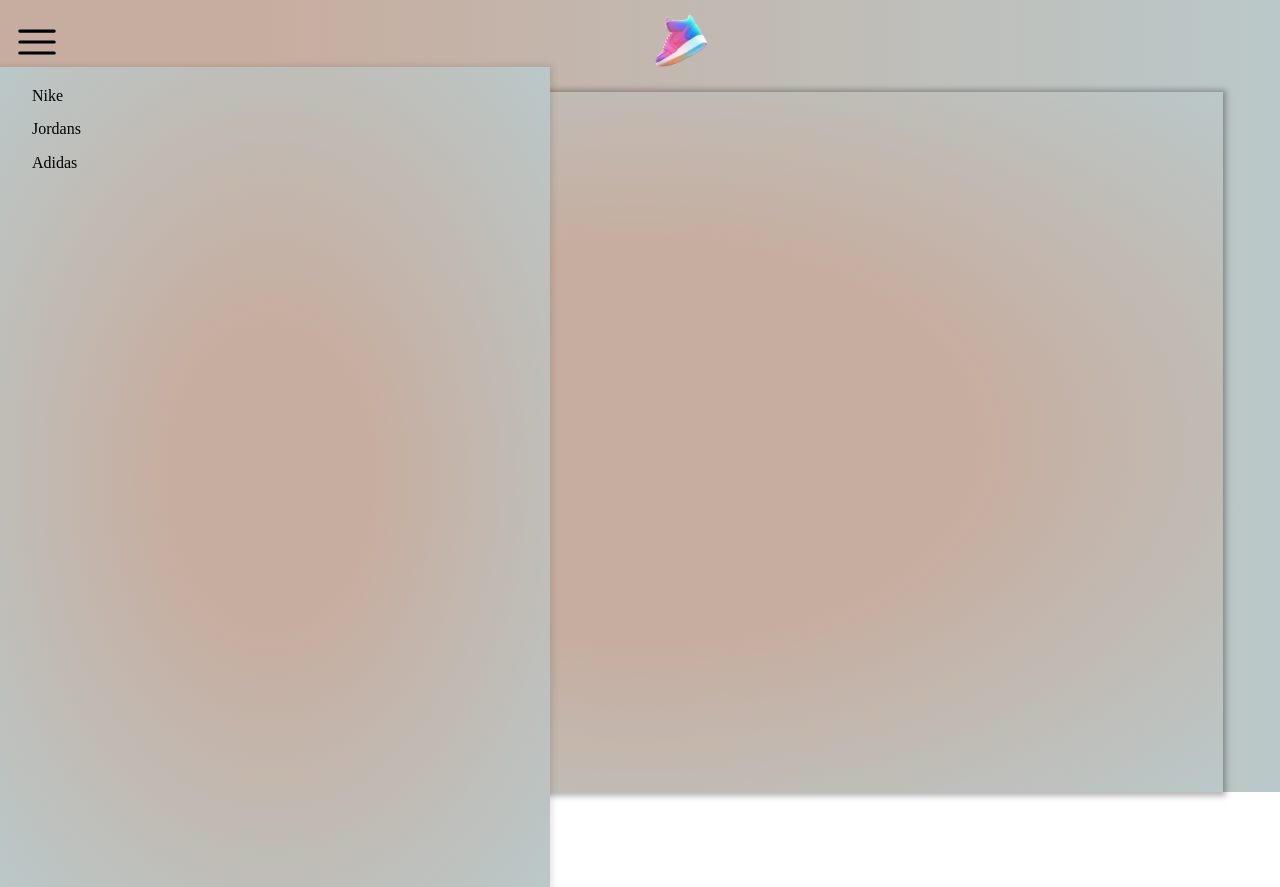
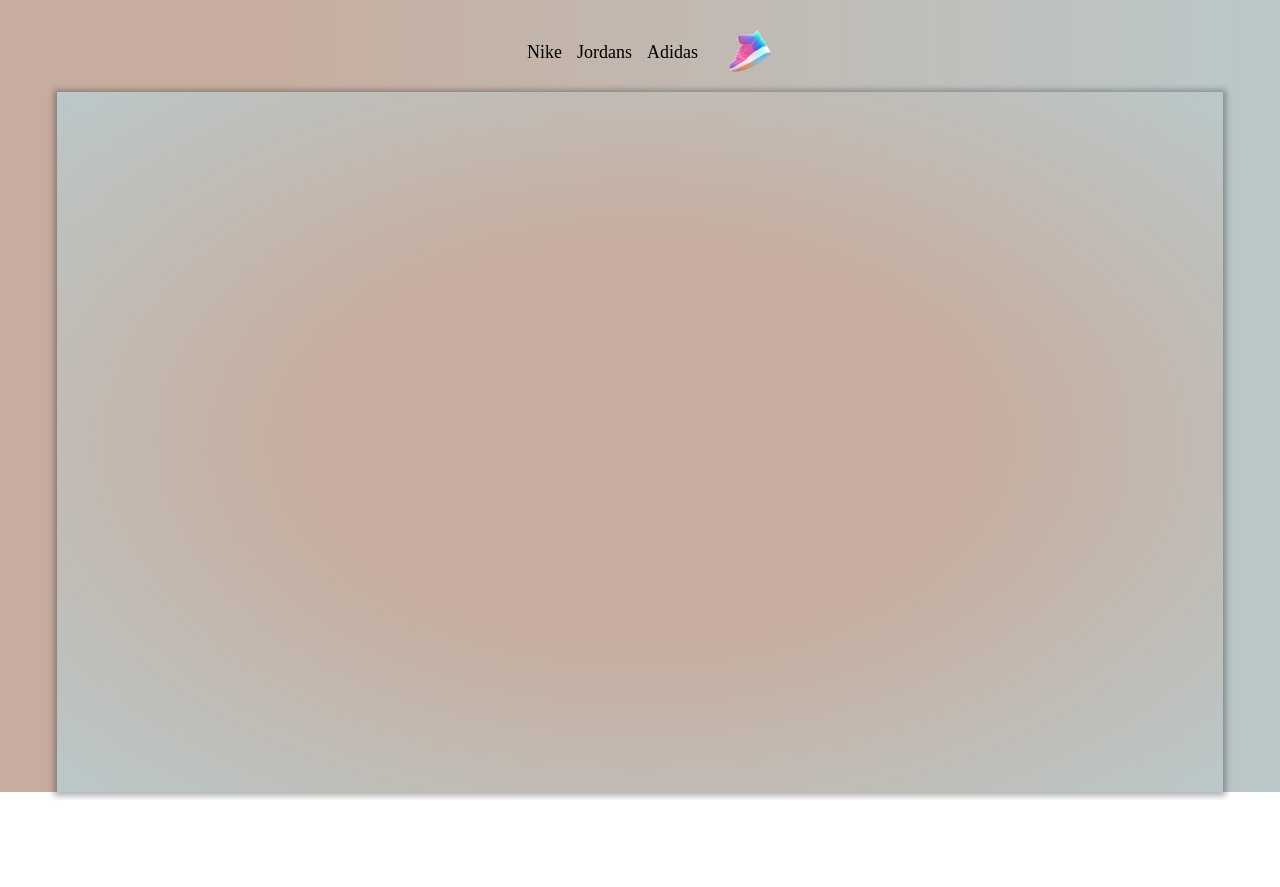
Before and after one commit to avalos010/SneakerSpotter, a React (Vite) app: page / in a window 1280 px wide. After the commit the page ends 800 px from the top, so only its background shows below. Built offline with nearby package versions, Linux system fonts and the light colour scheme.

Commit message:
nav styles done for now

```diff
--- a/src/components/Nav/Nav.jsx
+++ b/src/components/Nav/Nav.jsx
@@ -1,17 +1,32 @@
 import Logo from "../../assets/logo.png";
 import { Bars3Icon } from "@heroicons/react/24/solid";
 import "./nav.css";
+import { useState } from "react";
 function Nav() {
+  const [showMobileNaw, setShowMobileNav] = useState(false);
+
   return (
     <nav className="navigation-menu">
       <div className="navigation-menu--mobile">
-        <Bars3Icon className="navigation-menu--icon" />
+        <Bars3Icon
+          className="navigation-menu--icon"
+          onClick={() => setShowMobileNav(!showMobileNaw)}
+        />
         <img src={Logo} alt="logo of shoes" />
       </div>
-      <ul className="navigation-menu--links">
+
+      <ul
+        className={`navigation-menu--links  ${
+          showMobileNaw
+            ? "navigation-menu--links-show"
+            : "navigation-menu--links-hide"
+        }`}
+      >
         <li>Nike</li>
         <li>Jordans</li>
         <li>Adidas</li>
+
+        <img width={80} src={Logo} alt="logo of shoes" />
       </ul>
     </nav>
   );
--- a/src/components/Nav/nav.css
+++ b/src/components/Nav/nav.css
@@ -12,6 +12,14 @@
   align-items: center;
 }
 
+.navigation-menu--links-hide {
+  transform: translateX(-1000px);
+}
+
+.navigation-menu--links-show {
+  transform: translateX(0px);
+}
+
 .navigation-menu--mobile > img {
   width: 100px;
   margin: auto;
@@ -22,16 +30,53 @@
   height: 100vh;
   background: radial-gradient(#c7ad9f 25%, #bac8c9);
   box-shadow: 0px 1px 6px 3px rgba(0, 0, 0, 0.1);
-  margin-top: 75px;
   width: 40%;
   list-style: none;
   display: flex;
   flex-direction: column;
   padding-top: 20px;
   gap: 15px;
+  transition: all 0.3s ease-in-out;
 }
 
 .navigation-menu--icon {
   width: 50px;
   margin: 20px;
 }
+
+@media (max-width: 767px) {
+  .navigation-menu--links {
+    margin-top: 100px;
+  }
+
+  .navigation-menu {
+    border-bottom: 1px solid rgba(0, 0, 0, 0.2);
+  }
+}
+
+@media (min-width: 768px) {
+  .navigation-menu--links {
+    position: relative;
+    width: 100%;
+    height: auto;
+    background: none;
+    box-shadow: none;
+    flex-direction: row;
+    margin: auto;
+    align-items: center;
+    justify-content: center;
+  }
+
+  .navigation-menu--links > li {
+    color: #000;
+    font-size: 18px;
+  }
+  .navigation-menu--mobile {
+    display: none;
+  }
+
+  /* Not used in desktop so just set it as always showing */
+  .navigation-menu--links-hide {
+    transform: translateX(0);
+  }
+}
```
